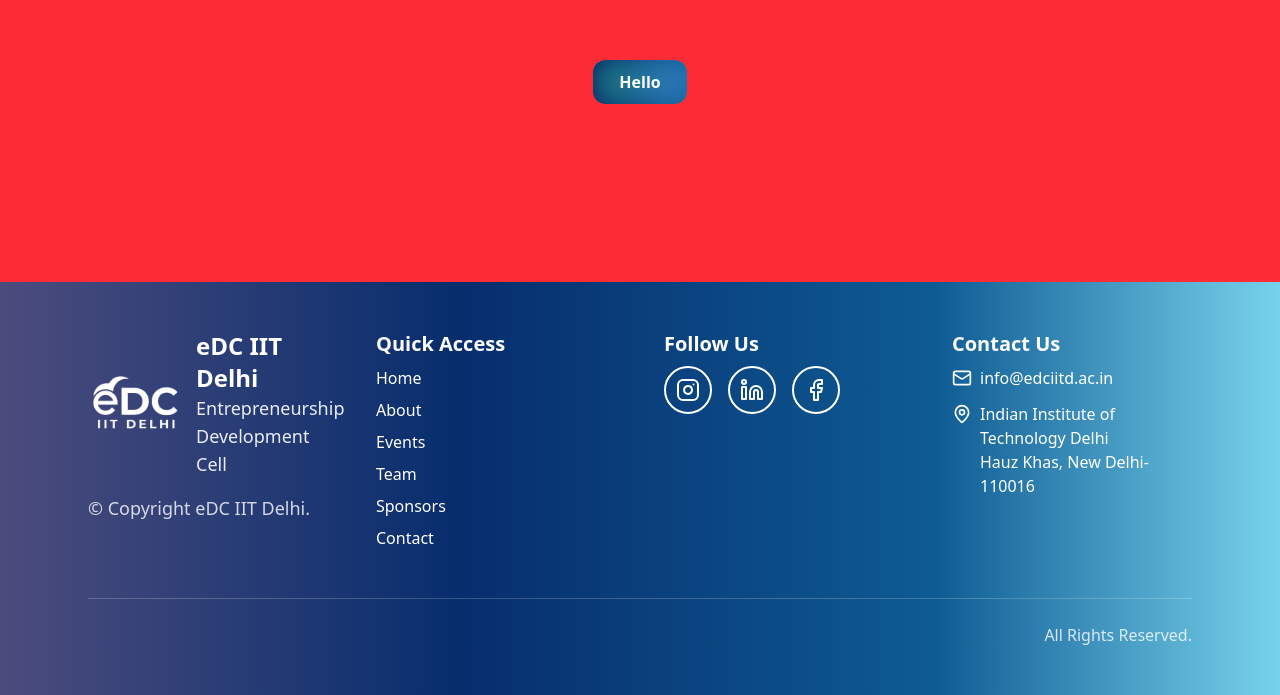
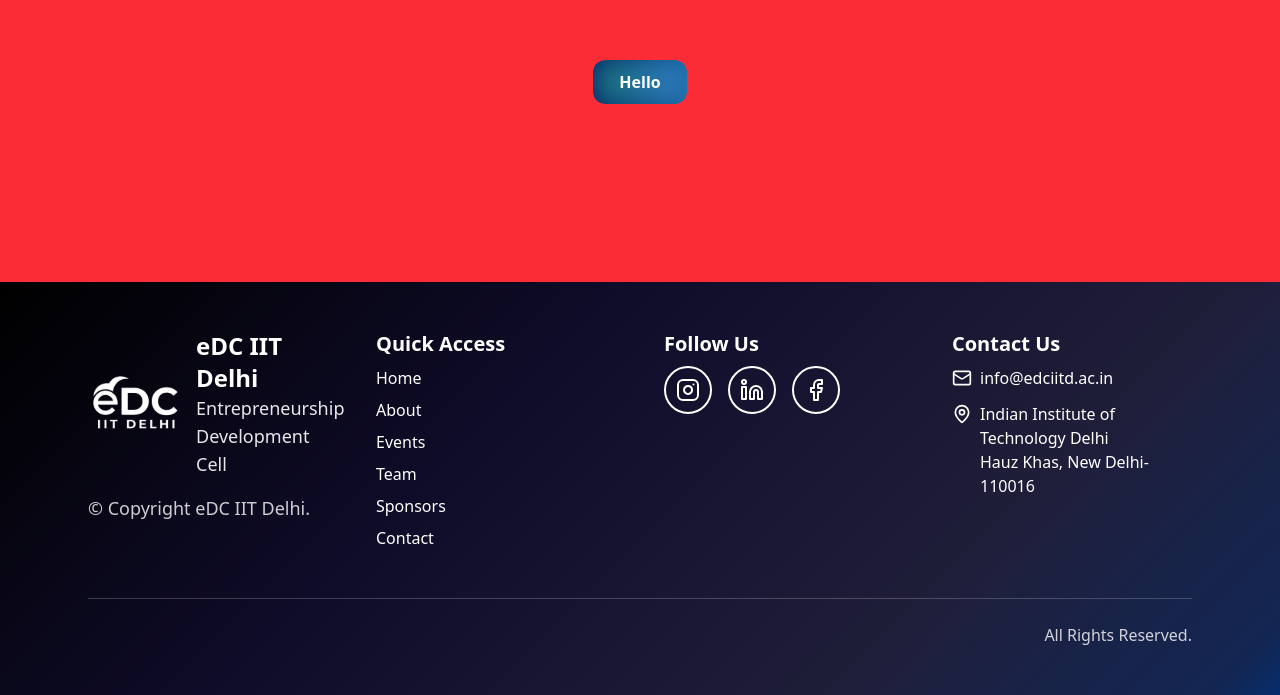
Before and after one commit to Prabhav2503/eDC, a React (Vite) app: page /test in a window 1280 px wide. Shown: the part 118-813 px from the top of the page. Built offline with nearby package versions, Linux system fonts and the light colour scheme.

Commit message:
updated footer bg and minor routing changes

```diff
--- a/src/components/blogs.jsx
+++ b/src/components/blogs.jsx
@@ -18,7 +18,7 @@ const BlogCard = ({ blog }) => {
       {/* Blog Content */}
       <div className="p-6">
         {/* Title */}
-        <h3 className="text-white text-lg font-bold mb-3 line-clamp-2 ">
+        <h3 className="text-white text-base font-semibold mb-3 line-clamp-2 ">
           {blog.title}
         </h3>
 
--- a/src/components/footer.jsx
+++ b/src/components/footer.jsx
@@ -5,7 +5,7 @@ import logo from '../assets/edciitd.svg';
 
 const Footer = () => {
   return (
-    <footer className="bg-[linear-gradient(90deg,_#000046b3_0%,_#072d6dff_36%,_#0e5b93ff_73%,_#1cb5e099_100%)] text-white py-12 px-6 md:px-8 lg:px-12">
+    <footer className="bg-[linear-gradient(135deg,#000000_0%,#0F0C29_37%,#1F1E39_73%,#132653_96%,#072D6D_100%)] text-white py-12 px-6 md:px-8 lg:px-12">
       <div className="w-full px-10">
         {/* Main Footer Content */}
         <div className="grid grid-cols-1 md:grid-cols-2 lg:grid-cols-4 gap-8 lg:gap-12">
```
